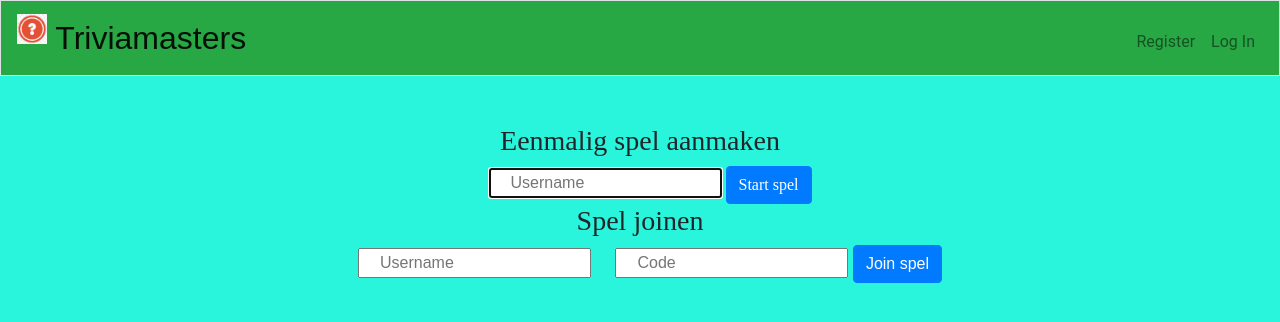
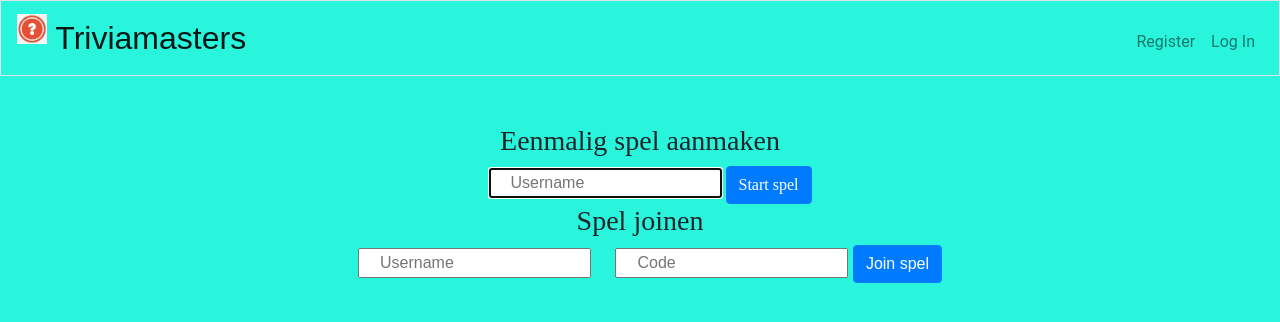
Before and after one commit to Hetgithubaccount/triviamasters, a Flask app: page / in a window 1280 px wide. Shown: the top 322 px of the page. Run offline with Flask 2, Linux system fonts and the light colour scheme; some libraries are stand-ins or nearby versions.

Commit message:
templates

```diff
--- a/templates/layout.html
+++ b/templates/layout.html
@@ -23,7 +23,7 @@
     </head>
 
     <body>
-        <nav class="navbar navbar-expand-md navbar-light bg-success border">
+        <nav class="navbar navbar-expand-md navbar-light border">
             <a class="navbar-brand" href="/">
                  <img src="/static/favicon.ico" width="30" height="30" class="d-inline-block align-top" alt="">
                     Triviamasters
```
